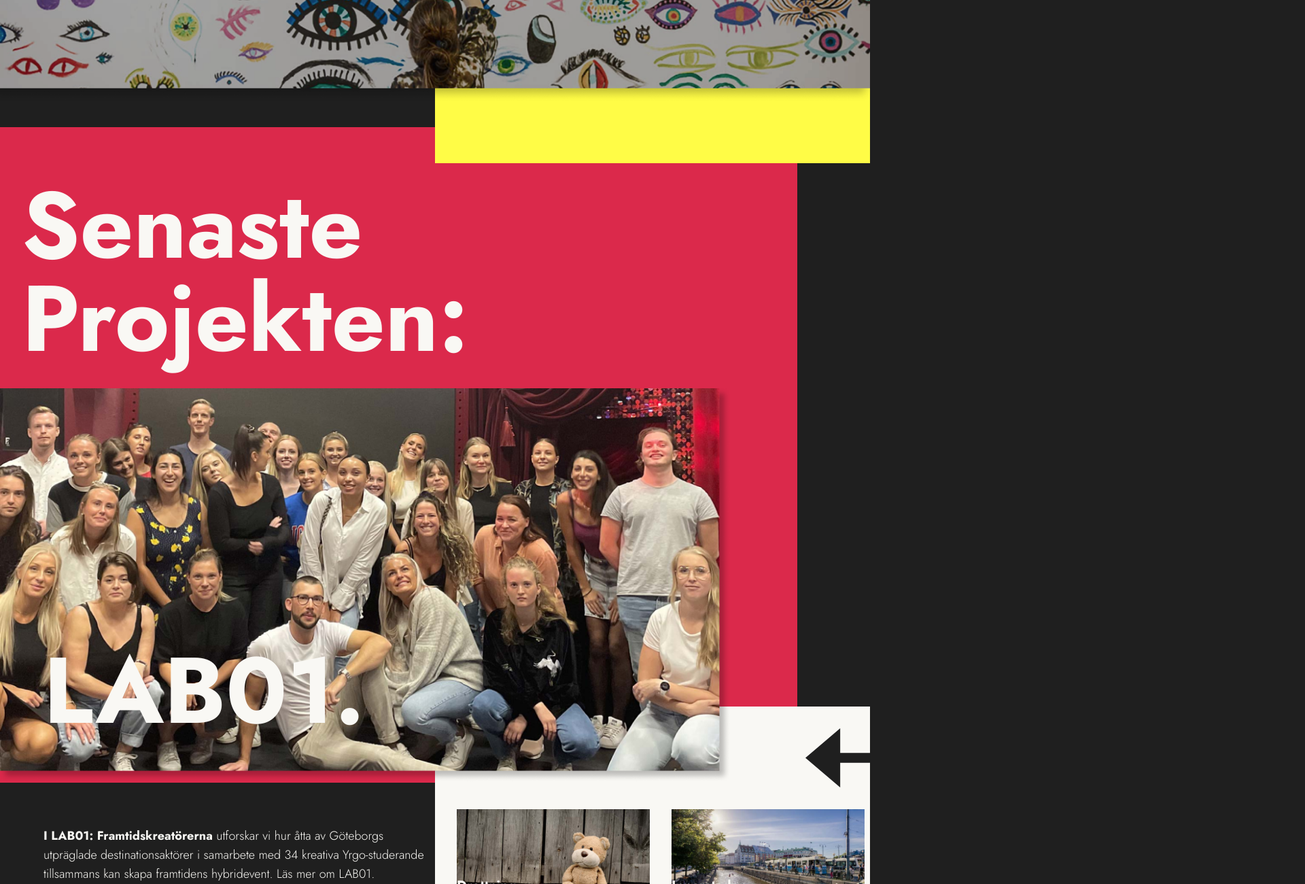
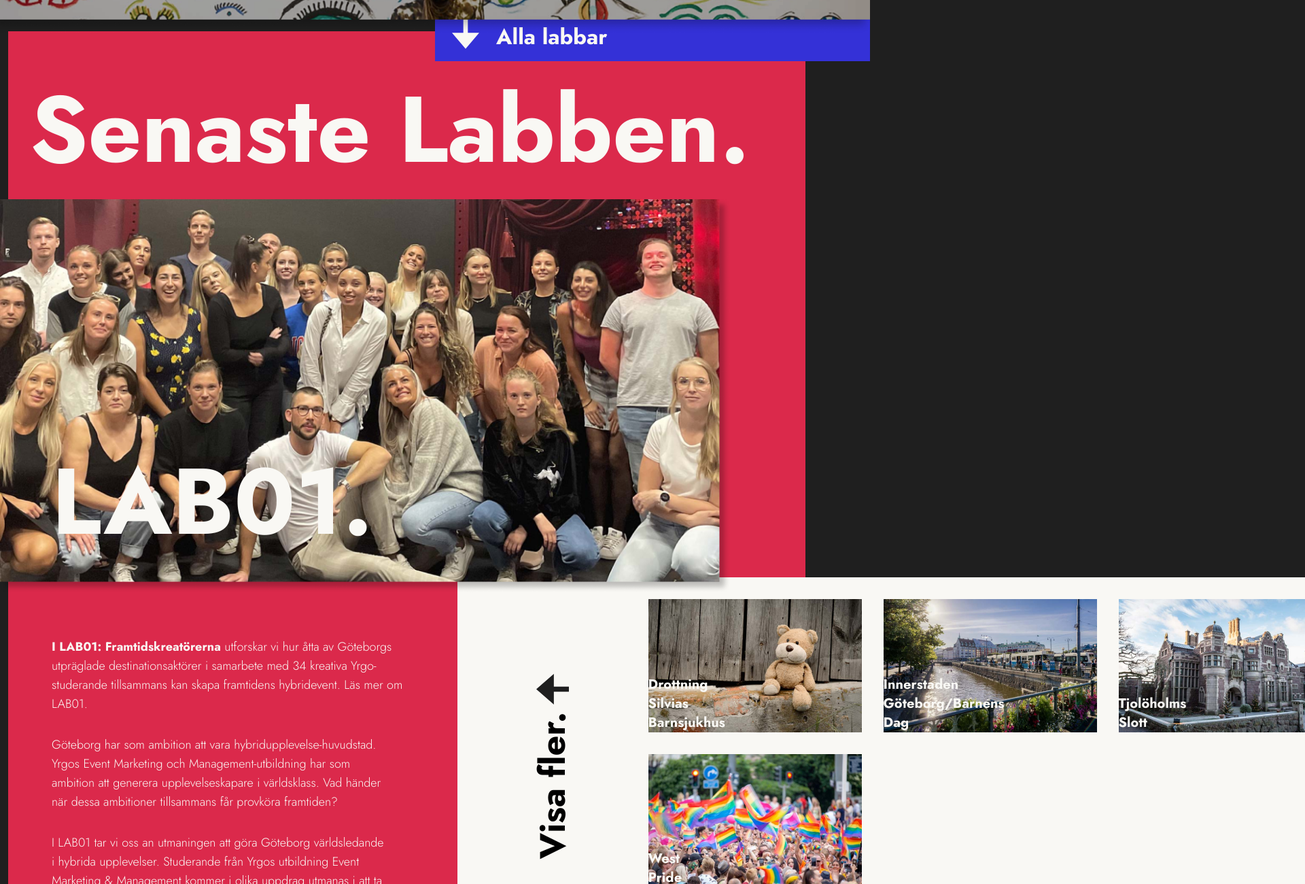
Before and after one commit to JennAnd/fel, a website: page index.html in a window 1280 px wide. Shown: the part 860-2160 px from the top of the page at 68% size, 1920 px wide, since content can reach past the window. Drawn offline with nearby package versions, Linux system fonts and the light colour scheme; files that its build step writes are made by us from their sources.

Commit message:
lots of fixes

```diff
--- a/index.html
+++ b/index.html
@@ -11,8 +11,7 @@
     <link rel="stylesheet" type="text/css" href="styles/tailwind.css" />
     <title>fel</title>
   </head>
-  <body class="scroll-p-full bg-fel-black">
-    <main>
+  <body class="scroll-p-full bg-fel-black overflow-x-hidden">
     <header
       class="w-full bg-hero bg-center bg-cover h-screen transition-all relative z-100"
     >
@@ -21,10 +20,10 @@
       >
         <img
           src="logo.svg"
-            class="col-start-1 col-span-full h-2/3 -z-10 row-span-full self-center"
+          class="col-start-1 col-span-full h-2/3 z-10 row-span-full self-center"
         />
         <nav
-            class="flex gap-4 w-full items-end justify-center col-start-2 row-start-1 pb-12"
+          class="flex gap-4 w-full items-end justify-center col-start-2 row-start-1 pb-12 relative"
         >
           <a href="#" class="py-4 px-6 text-2xl font-bold text-fel-yellow"
             >Hem.</a
@@ -38,7 +37,7 @@
         </nav>
       </div>
     </header>
-      <div class="grid grid-cols-2 w-full h-3/4">
+    <div class="grid grid-cols-2 w-full relative -mb-20 -z-10">
       <div class="h-fit">
         <p class="text-fel-white m-8 text-lg">
           <strong>Future Experience Lab</strong> är en experimentverkstad för
@@ -46,10 +45,10 @@
         </p>
 
         <p class="text-fel-white m-8 text-lg">
-            Genom engagerande samarbetsmetoder, kreativitet och upptäckarlust
-            får destinationer, organisationer, företag och individer chans att
-            klämma, känna och smaka på framtidens upplevelser med målet att
-            utveckla modeller för hållbar samhällsförändring.<br />
+          Genom engagerande samarbetsmetoder, kreativitet och upptäckarlust får
+          destinationer, organisationer, företag och individer chans att klämma,
+          känna och smaka på framtidens upplevelser med målet att utveckla
+          modeller för hållbar samhällsförändring.<br />
         </p>
 
         <p class="text-fel-white m-8 text-lg">
@@ -60,32 +59,50 @@
         </p>
 
         <p class="text-fel-white m-8 text-lg">
-            Initiativtagare är UIrica Ramstedt från förändringsbyrån Marlon,
-            Johan Carlberg från Yrgo och Christer Hedberg och Anna-Maria Ölander
-            från samarbetsbyrån &friends.
+          Initiativtagare är UIrica Ramstedt från förändringsbyrån Marlon, Johan
+          Carlberg från Yrgo och Christer Hedberg och Anna-Maria Ölander från
+          samarbetsbyrån &friends.
         </p>
       </div>
 
-        <div class="bg-fel-yellow pb-[700px]">
-          <h2 class="text-fel-black text-center mt-24 text-8xl font-bold">
+      <div class="bg-fel-blue pb-[550px] relative">
+        <h2 class="text-fel-white text-center mt-24 text-8xl font-bold">
           När FEL<br />är Rätt.
         </h2>
+        <a href="#">
+          <div class="flex h-min text-fel-white absolute bottom-3">
+            <svg
+              width="90"
+              height="83"
+              viewBox="0 0 90 83"
+              xmlns="http://www.w3.org/2000/svg"
+              class="-rotate-90 h-[40px] fill-fel-white"
+            >
+              <path
+                d="M0 41.5L48.4615 0V34.5833L90 34.5833V48.4167L48.4615 48.4167L48.4615 83L0 41.5Z"
+              />
+            </svg>
+            <p class="font-bold text-h4">Alla labbar</p>
           </div>
+        </a>
       </div>
       <img
-        class="z-20 w-screen -mt-96"
+        class="z-20 w-screen absolute bottom-10"
         src="images/Full width image.png"
         alt=""
       />
-      <div class="w-11/12 bg-fel-red pt-5 mt-9">
+    </div>
+
+    <div class="w-11/12 bg-fel-red pt-5 mt-9 -z-40 ml-3 relative pb-10">
       <h2 class="leading-none text-fel-white text-h2 m-8 mt-14 font-bold">
-          Senaste<br />
-          Projekten:
+        Senaste Labben.
       </h2>
-        <div class="z-20 w-11/12 relative h-fit">
-          <img class="h-full w-full" src="images/big image.png" alt="" />
+
+      <div>
+        <div class="w-11/12 relative z-10 h-fit">
+          <img class="h-full w-full -ml-3" src="images/big image.png" alt="" />
           <h2
-            class="text-h2 text-fel-white absolute bottom-0 z-30 font-bold m-8 ml-16"
+            class="text-h2 text-fel-white absolute bottom-0 z-10 font-bold m-8 ml-16"
           >
             LAB01.
           </h2>
@@ -113,13 +130,25 @@
           </p>
         </div>
         <div
-          class="grid grid-cols-2 max-w-full bg-fel-white p-8 gap-8 -mt-28 pr-2"
+          class="grid grid-rows-2 grid-cols-items bg-fel-white p-8 gap-8 -mt-6 pr-2 absolute -right-2/3 -z-30 h-fit"
         >
-          <div class="col-span-2 flex justify-end -mr-2">
-            <img src="vänster.svg" />
+          <div
+            class="row-span-2 w-min flex flex-col items-center justify-center gap-20"
+          >
+            <img src="vänster.svg" class="w-12" />
+            <p
+              class="origin-center -rotate-90 text-h3 font-bold whitespace-nowrap"
+            >
+              Visa fler.
+            </p>
           </div>
-          <div class="relative w-full">
-            <img class="w-full" src="images/Barnsjukhus.png" alt="" />
+          <div class="w-full h-full relative">
+            <img
+              class="w-full"
+              class="relative"
+              src="images/Barnsjukhus.png"
+              alt=""
+            />
             <p class="text-fel-white font-bold text-xl absolute bottom-0 z-30">
               Drottning<br />
               Silvias<br />
@@ -149,13 +178,14 @@
           </div>
         </div>
       </div>
+    </div>
+
     <div
-        class="bg-fel-red w-fit -mt-8 flex items-center justify-around py-[40px] gap-[34px] px-[34px]"
+      class="bg-fel-yellow w-fit -mt-8 flex items-center justify-around py-[40px] gap-[34px] px-[34px]"
     >
       <a class="font-bold text-h3">Läs mer.</a>
       <img class="" src="Vector.svg" />
     </div>
-    </main>
 
     <footer class="grid grid-cols-2 pt-16">
       <img
@@ -173,7 +203,7 @@
       </div>
       <div class="relative h-full w-full col-start-2 row-start-1">
         <a
-          class="absolute top-[55%] left-[40%] text-5xl text-fel-yellow"
+          class="absolute top-[55%] left-[40%] text-5xl text-fel-yellow font-bold"
           href="mailto:mail@test.com"
           >Kontakta oss</a
         >
--- a/tailwind.config.js
+++ b/tailwind.config.js
@@ -6,7 +6,7 @@ module.exports = {
         "fel-black": "#1f1f1f",
         "fel-white": "#f9f8f4",
         "fel-yellow": "#fffc46",
-        "fel-blue": "#2522ca",
+        "fel-blue": "#3431D7",
         "fel-red": "#db294b",
       },
       backgroundImage: {
@@ -19,6 +19,9 @@ module.exports = {
         h4: "32px",
         normal: "20px",
       },
+      gridTemplateColumns: {
+        items: "min-content repeat(3, minmax(0,1fr))",
+      },
     },
   },
   plugins: [],
```
Lines whose indentation alone changed are shown as unchanged.
